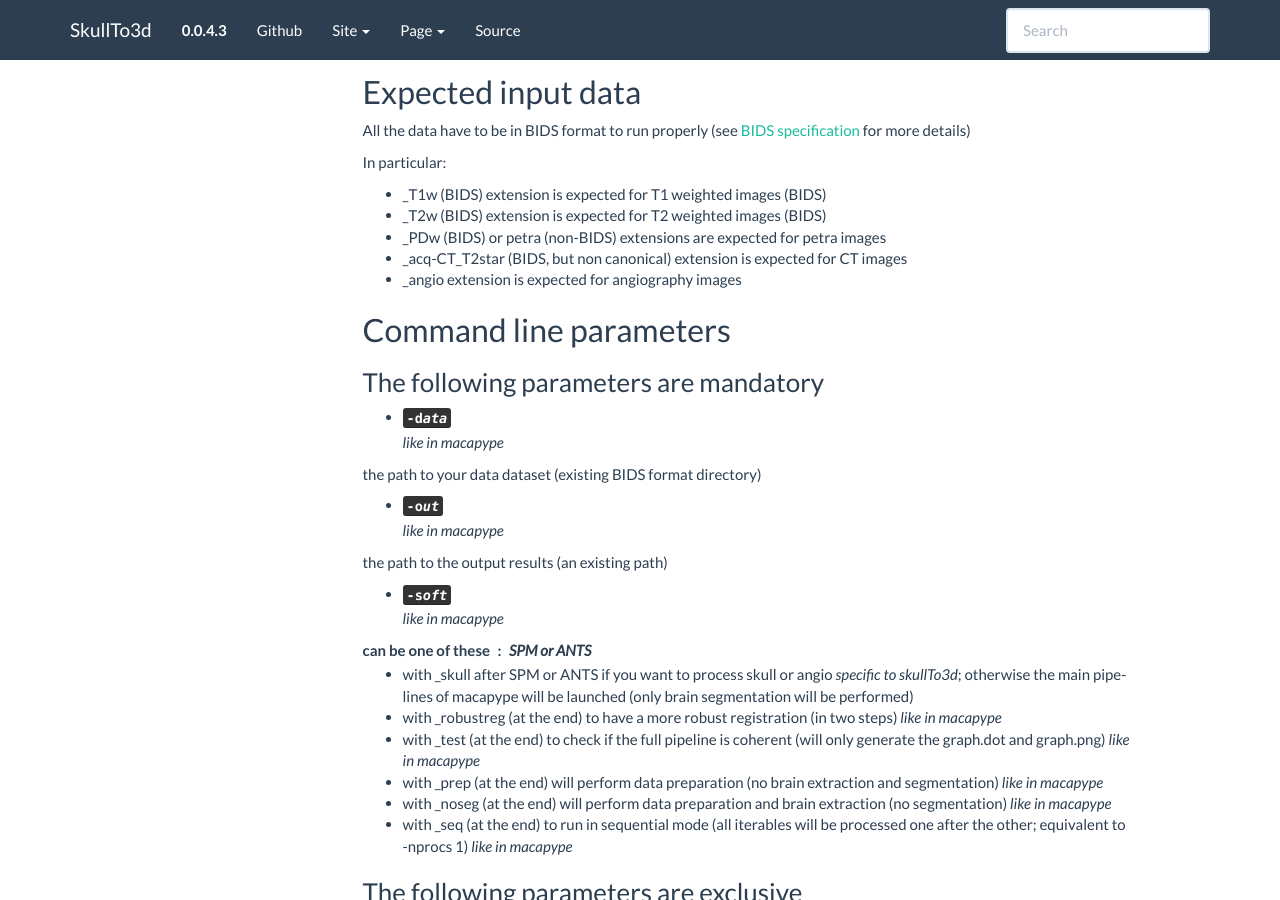
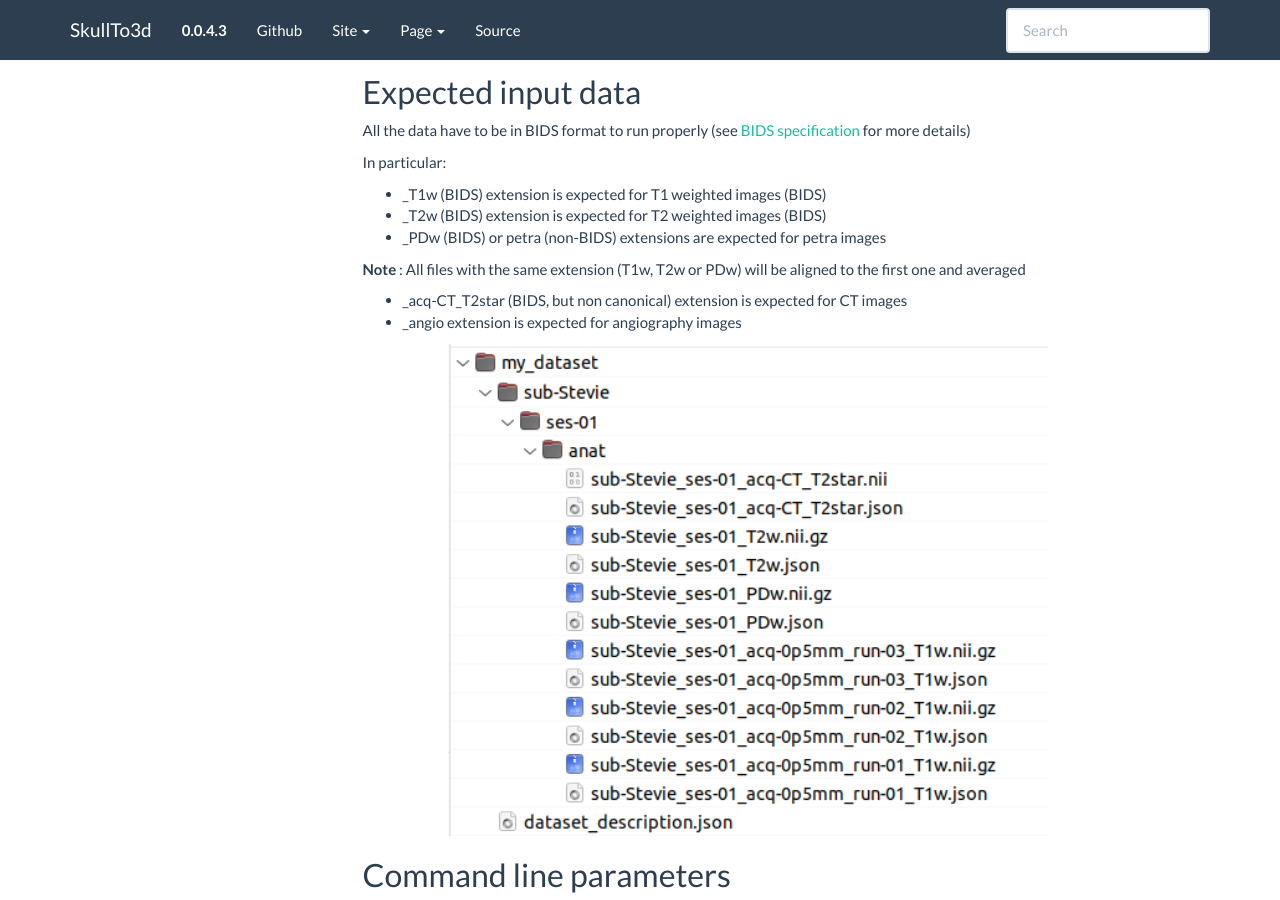
Before and after one commit to davidmeunier79/skullTo3d, a Sphinx documentation site: the page built from docs/command.rst, in a window 1280 px wide and 900 px high, scrolled down 481 px. Built offline with Sphinx 7.4.7, drawn with Linux system fonts in a browser that asks for light colours.

Commit message:
added BIDS_orga_skullTo3d

```diff
--- a/docs/command.rst
+++ b/docs/command.rst
@@ -45,8 +45,15 @@ In particular:
 * _T2w (BIDS) extension is expected for T2 weighted images (BIDS)
 * _PDw (BIDS) or petra (non-BIDS) extensions are expected for petra images
 
+**Note** : All files with the same extension (T1w, T2w or PDw) will be aligned to the first one and averaged
+
 * _acq-CT_T2star (BIDS, but non canonical) extension is expected for CT images
 * _angio extension is expected for angiography images
+
+.. image:: ./img/images/BIDS_orga_skullTo3d.jpg
+    :width: 600
+    :align: center
+
 
 
 Command line parameters
```
Also changed, not shown: docs/img/images/BIDS_orga_skullTo3d.jpg (added).
